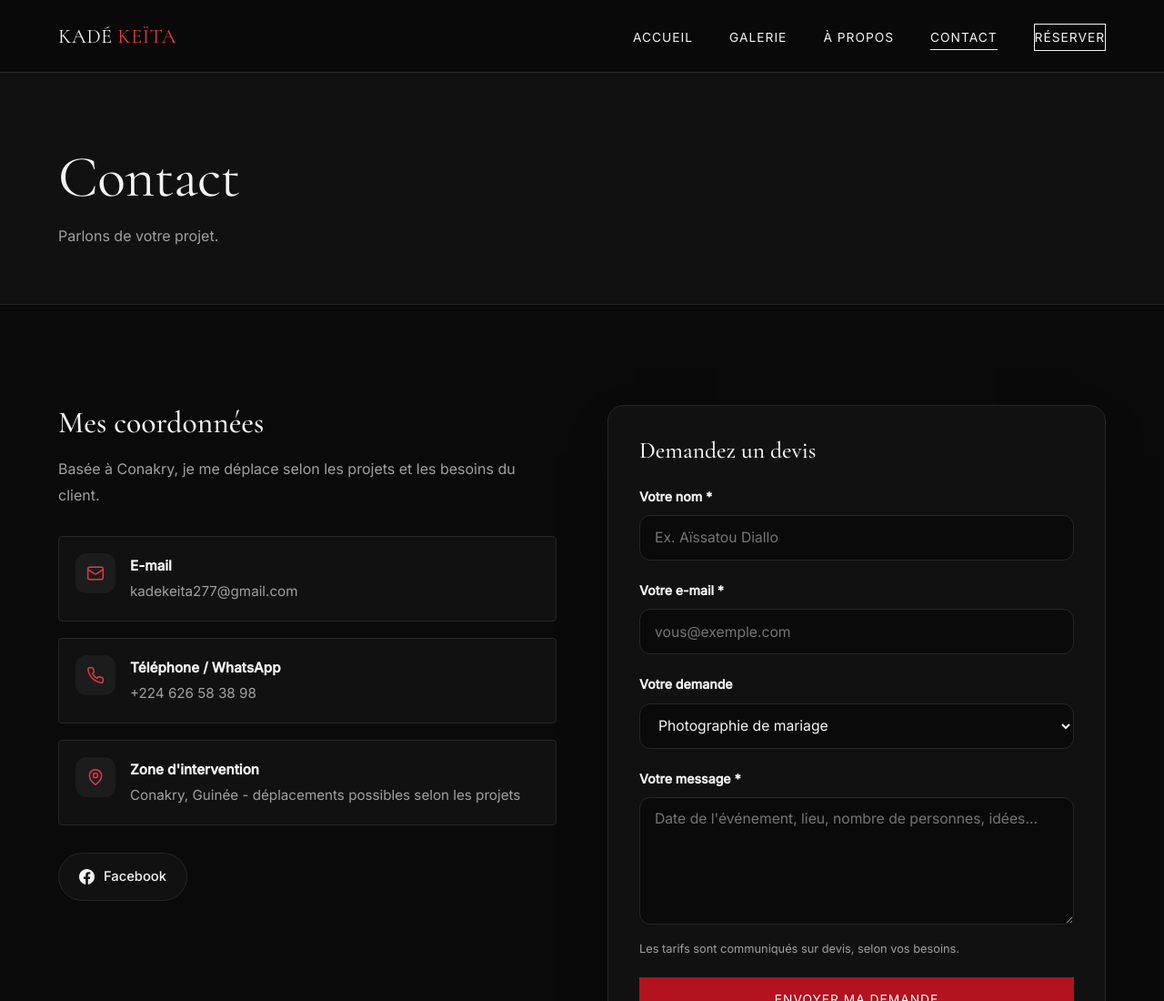
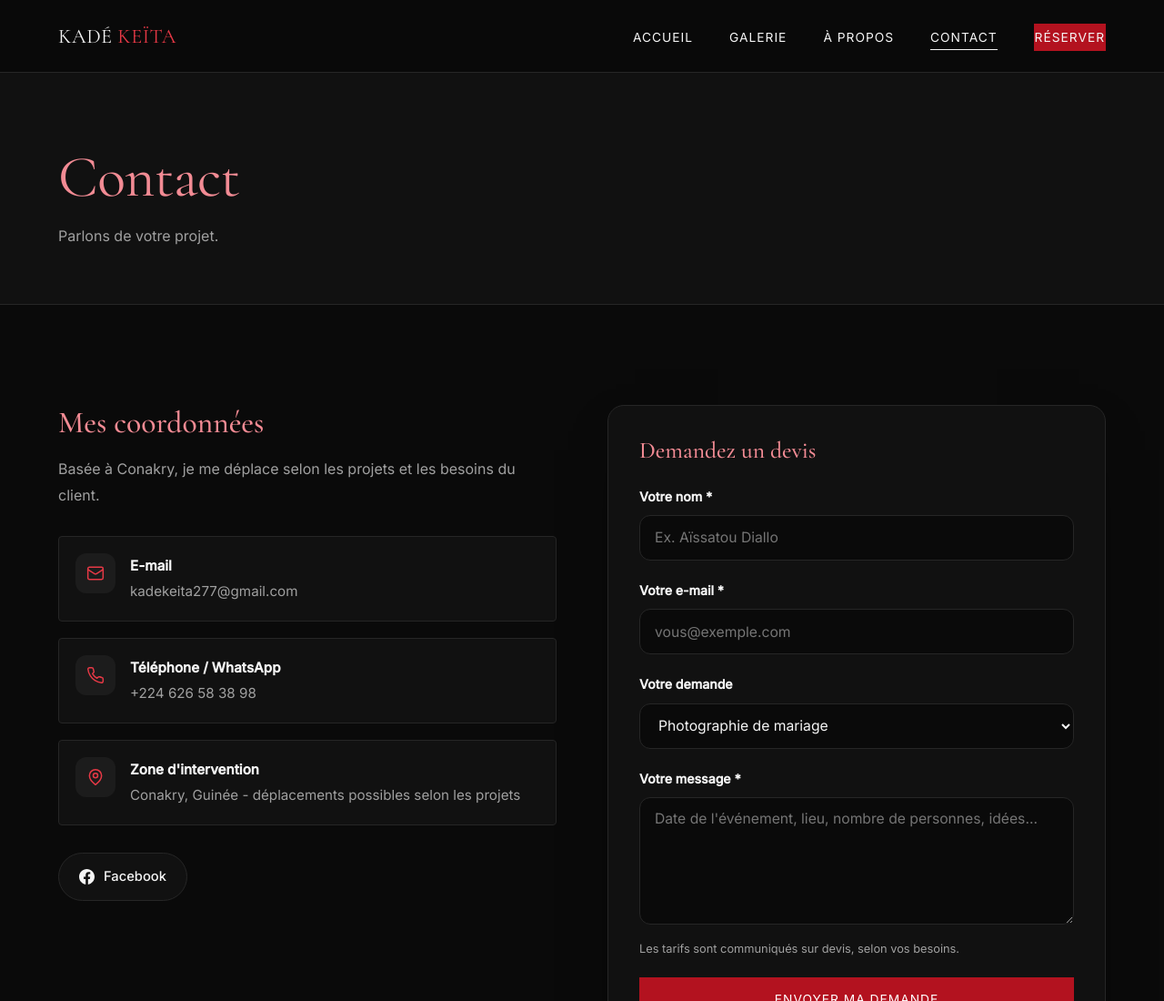
Before and after one commit to stonecamara/kade-keita, a website: page contact.html in a window 1280 px wide. Shown: the top 1100 px of the page at 91% size. Drawn offline with nearby package versions, Linux system fonts and the light colour scheme.

Commit message:
Make buttons red and titles light red

```diff
--- a/style.css
+++ b/style.css
@@ -5,6 +5,7 @@
   --muted: #A0A0A0;
   --accent: #E63946;
   --accent-strong: #B3121F;
+  --accent-light: #F28B94;
   --accent-soft: #1C1C1C;
   --border: #262626;
   --radius: 4px;
@@ -110,14 +111,15 @@ a:hover { color: var(--muted); }
 .nav-cta {
   font-size: 0.86rem;
   padding: 10px 26px;
-  border: 1px solid var(--ink);
-  color: var(--ink);
+  border: 1px solid var(--accent-strong);
+  background: var(--accent-strong);
+  color: #fff;
   letter-spacing: 1px;
   text-transform: uppercase;
   transition: background 0.3s ease, color 0.3s ease;
   cursor: pointer;
 }
-.nav-cta:hover { background: var(--accent-strong); border-color: var(--accent-strong); color: #fff; transform: none; }
+.nav-cta:hover { background: #8F0E18; border-color: #8F0E18; color: #fff; transform: none; }
 
 .menu-toggle {
   display: none;
@@ -191,6 +193,8 @@ a:hover { color: var(--muted); }
   color: #111;
   border-color: #fff;
 }
+.hero-with-bg .btn-accent { background: var(--accent-strong); border-color: var(--accent-strong); color: #fff; }
+.hero-with-bg .btn-accent:hover { background: #8F0E18; border-color: #8F0E18; color: #fff; }
 
 .eyebrow {
   display: inline-flex;
@@ -750,6 +754,23 @@ a:focus-visible, button:focus-visible, input:focus-visible, textarea:focus-visib
   border-radius: 6px;
 }
 
+/* Title accents */
+.hero h1,
+.hero-with-bg .hero-content h1,
+.page-hero h1,
+.section-head h2,
+.about-body h2,
+.about-body h3,
+.gallery-intro h2,
+.text-block h2,
+.text-block h3,
+.contact-info h2,
+.service-card h3,
+.cat-overlay h3,
+.form-card h2 {
+  color: var(--accent-light);
+}
+
 /* Responsive */
 @media (max-width: 960px) {
   .hero { min-height: 75svh; padding-top: calc(var(--nav-h) + 100px); padding-bottom: 100px; }
```
Also changed, not shown: index.html (+4 -4 lines).
